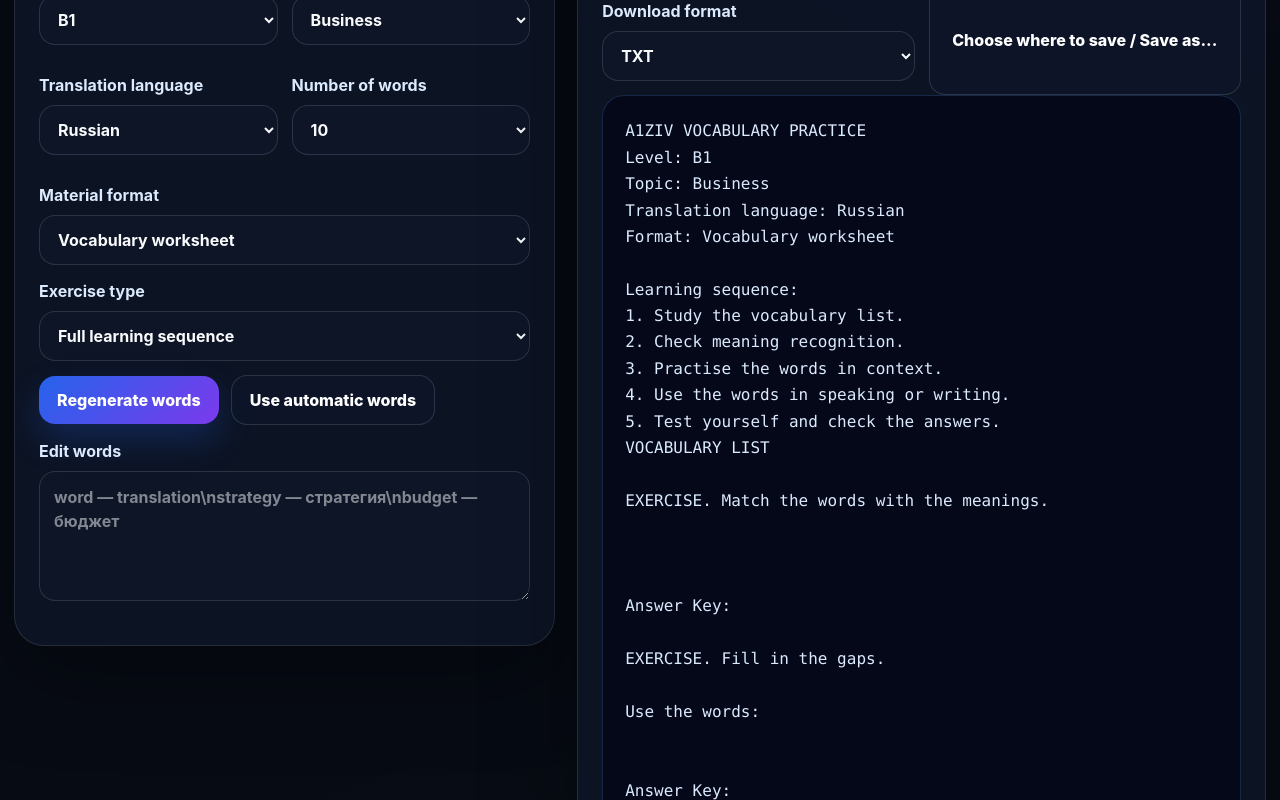
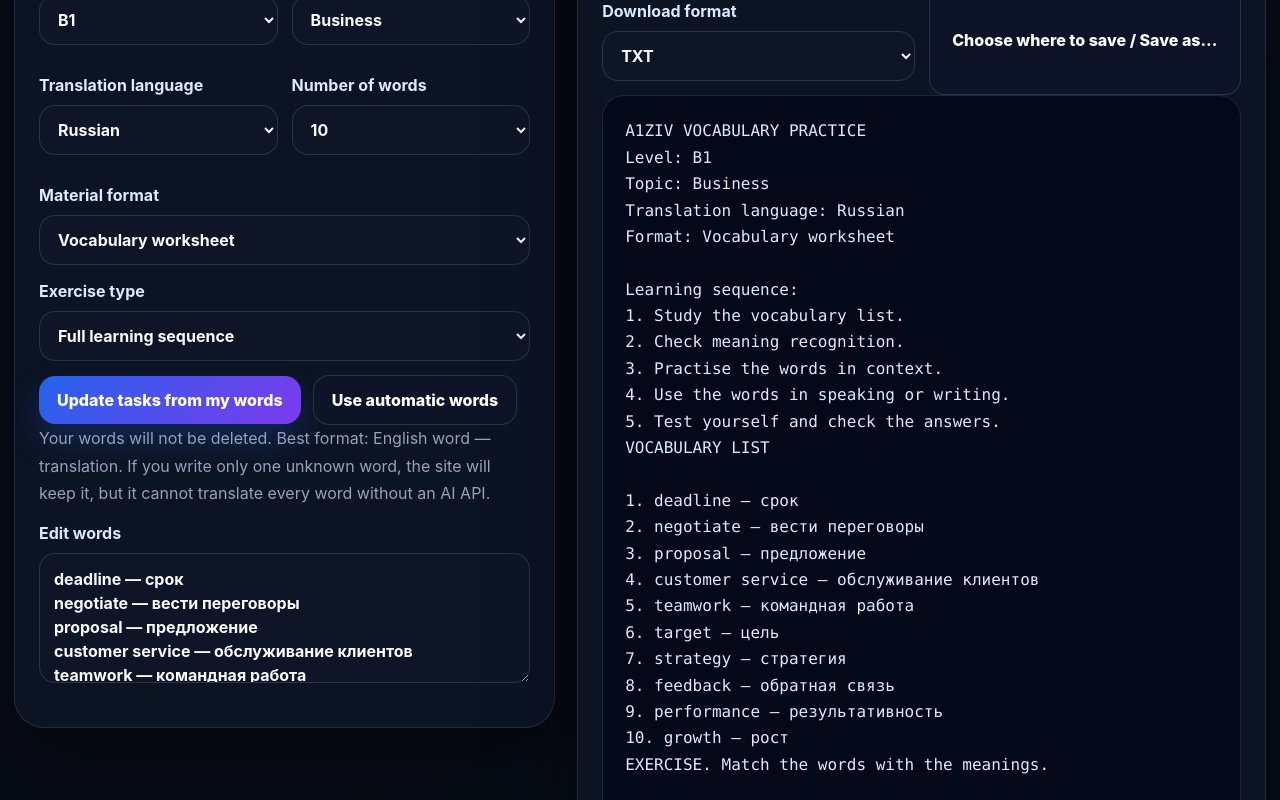
Before and after one commit to A1ZIV/A1ZIV, a React (Vite) app: page / in a window 1280 px wide. Both pictures are taken after a click on the button "Edit current words". Shown: the part 1150-1950 px from the top of the page. Built offline with nearby package versions, Linux system fonts and the light colour scheme.

Commit message:
Update main.jsx

```diff
--- a/src/main.jsx
+++ b/src/main.jsx
@@ -90,6 +90,50 @@ const FALLBACK_TRANSLATIONS = {
   Spanish: "traducción", French: "traduction", Italian: "traduzione", Turkish: "çeviri", Ukrainian: "переклад", Polish: "tłumaczenie", Portuguese: "tradução", Chinese: "翻译", Japanese: "翻訳", Korean: "번역", Arabic: "ترجمة", Hindi: "अनुवाद"
 };
 
+const COMMON_SINGLE_WORDS = {
+  "привет": { word: "hello", meaning: "привет" },
+  "пока": { word: "goodbye", meaning: "пока" },
+  "спасибо": { word: "thank you", meaning: "спасибо" },
+  "пожалуйста": { word: "please", meaning: "пожалуйста" },
+  "дом": { word: "house", meaning: "дом" },
+  "школа": { word: "school", meaning: "школа" },
+  "работа": { word: "work", meaning: "работа" },
+  "деньги": { word: "money", meaning: "деньги" },
+  "бизнес": { word: "business", meaning: "бизнес" },
+  "цель": { word: "goal", meaning: "цель" },
+  "прибыль": { word: "profit", meaning: "прибыль" },
+  "бюджет": { word: "budget", meaning: "бюджет" },
+  "инвестиция": { word: "investment", meaning: "инвестиция" },
+  "клиент": { word: "client", meaning: "клиент" },
+  "стратегия": { word: "strategy", meaning: "стратегия" },
+  "ответственность": { word: "responsibility", meaning: "ответственность" },
+  "решение": { word: "decision", meaning: "решение" },
+  "путешествие": { word: "journey", meaning: "путешествие" },
+  "улучшать": { word: "improve", meaning: "улучшать" },
+  "опыт": { word: "experience", meaning: "опыт" },
+  "сәлем": { word: "hello", meaning: "сәлем" },
+  "рахмет": { word: "thank you", meaning: "рахмет" },
+  "үй": { word: "house", meaning: "үй" },
+  "мектеп": { word: "school", meaning: "мектеп" },
+  "ақша": { word: "money", meaning: "ақша" },
+  "жұмыс": { word: "work", meaning: "жұмыс" }
+};
+
+function inferSingleWord(line) {
+  const clean = String(line || "").trim().toLowerCase();
+  if (COMMON_SINGLE_WORDS[clean]) return COMMON_SINGLE_WORDS[clean];
+
+  // If the user writes only an English word, keep it as the word and make a useful placeholder.
+  if (/^[a-zA-Z][a-zA-Z\s'-]*$/.test(clean)) {
+    return { word: line.trim(), meaning: "add translation / meaning" };
+  }
+
+  // If the user writes only a Russian/Kazakh/other word, we cannot translate every possible word without an API.
+  // Keep it visible and ask for a translation instead of deleting it.
+  return { word: line.trim(), meaning: "add English word or translation" };
+}
+
+
 function parseEntry(entry, language) {
   const parts = entry.split("|");
   const word = parts[0] || "word";
@@ -124,17 +168,25 @@ function shuffle(items) {
 }
 
 function parseCustomWords(text) {
-  return text
+  return String(text || "")
+    .replace(/\\n/g, "\n")
     .split(/\n+/)
     .map((line) => line.trim())
     .filter(Boolean)
     .map((line) => {
-      const divider = line.includes("—") ? "—" : line.includes("-") ? "-" : ":";
+      const divider = line.includes("—") ? "—" : line.includes(" - ") ? " - " : line.includes(":") ? ":" : null;
+      if (!divider) return inferSingleWord(line);
+
       const parts = line.split(divider);
-      const word = (parts[0] || "").trim();
-      const meaning = parts.slice(1).join(" — ").trim() || "write the meaning";
-      return { word, meaning };
+      const left = (parts[0] || "").trim();
+      const right = parts.slice(1).join(" — ").trim();
+
+      if (!left && !right) return null;
+      if (!right) return inferSingleWord(left);
+
+      return { word: left, meaning: right };
     })
+    .filter(Boolean)
     .filter((item) => item.word);
 }
 
@@ -167,6 +219,7 @@ function header(title, level, topic, language, format) {
 }
 
 function vocabularyList(words) {
+  if (!words.length) return ["VOCABULARY LIST", "", "Add words first. Best format: English word — translation.", ""].join(NL);
   return ["VOCABULARY LIST", "", ...words.map((item, i) => `${i + 1}. ${item.word} — ${item.meaning}`), ""].join(NL);
 }
 
@@ -416,7 +469,7 @@ function App() {
   const [seed, setSeed] = useState(0);
 
   const words = useMemo(() => {
-    if (manual) return uniqueWords(parseCustomWords(customText)).slice(0, count);
+    if (manual) return uniqueWords(parseCustomWords(customText));
     const generated = uniqueWords(topicWords(level, topic, language));
     const rotated = [...generated.slice(seed % Math.max(1, generated.length)), ...generated.slice(0, seed % Math.max(1, generated.length))];
     return rotated.slice(0, count);
@@ -442,12 +495,23 @@ function App() {
   }
 
   function startEditingCurrentWords() {
-    setCustomText(wordsToEditableText(words));
+    setCustomText((current) => current.trim() ? current : wordsToEditableText(words));
     setManual(true);
   }
 
   function useAutomaticWords() {
     setManual(false);
+    setSeed((s) => s + 1);
+  }
+
+  function handleRegenerateWords() {
+    // In manual mode this must NOT delete or replace the user's words.
+    // It only refreshes the generated tasks that are built from the same words.
+    if (manual) {
+      setChecked(false);
+      setAnswers({});
+      return;
+    }
     setSeed((s) => s + 1);
   }
 
@@ -479,8 +543,16 @@ function App() {
           </div>
           <label>Material format<select value={format} onChange={(e) => setFormat(e.target.value)}>{FORMATS.map((f) => <option key={f.value} value={f.value}>{f.label}</option>)}</select></label>
           <label>Exercise type<select value={taskType} onChange={(e) => setTaskType(e.target.value)}>{TASK_TYPES.map((t) => <option key={t.value} value={t.value}>{t.label}</option>)}</select></label>
-          <div className="button-row"><button onClick={() => setSeed((s) => s + 1)}>Regenerate words</button><button className="secondary-button" onClick={() => setManual((m) => !m)}>{manual ? "Use automatic words" : "Edit current words"}</button></div>
-          {manual && <label>Edit words<textarea value={customText} onChange={(e) => setCustomText(e.target.value)} placeholder="word — translation\nstrategy — стратегия\nbudget — бюджет" /></label>}
+          <div className="button-row">
+            <button onClick={handleRegenerateWords}>{manual ? "Update tasks from my words" : "Regenerate words"}</button>
+            <button className="secondary-button" onClick={manual ? useAutomaticWords : startEditingCurrentWords}>{manual ? "Use automatic words" : "Edit current words"}</button>
+          </div>
+          {manual && (
+            <>
+              <p className="helper-note">Your words will not be deleted. Best format: English word — translation. If you write only one unknown word, the site will keep it, but it cannot translate every word without an AI API.</p>
+              <label>Edit words<textarea value={customText} onChange={(e) => setCustomText(e.target.value)} placeholder={"strategy — стратегия\nbudget — бюджет\ninvestment — инвестиция"} /></label>
+            </>
+          )}
           {!manual && <div className="word-preview"><h3>Current words</h3>{words.map((w) => <span key={w.word}>{w.word} — {w.meaning}</span>)}</div>}
         </section>
 
```
